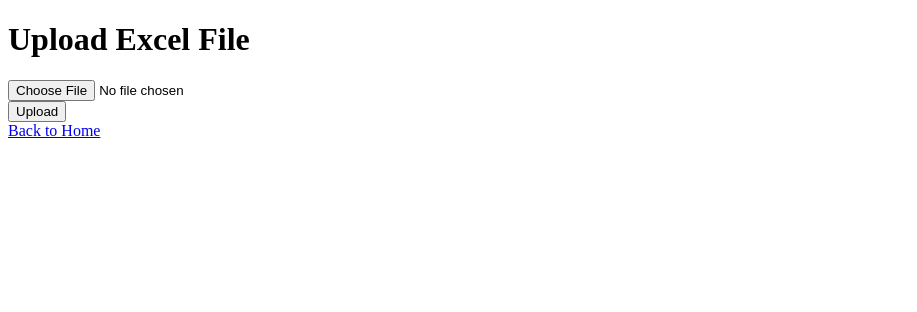
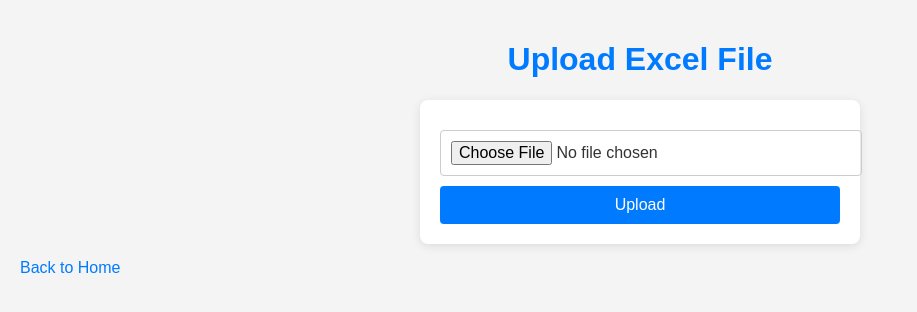
Before and after one commit to sinicoo/Course-Reccomendation-System-using-Pearson-and-Cosine-Similarity, a Flask app: page /admin/upload in a window 1280 px wide. Shown: the top 312 px of the page, without its empty margins (0-917 px from the left). Run offline with Flask 3, Linux system fonts and the light colour scheme; parts of the project's set-up code (start-up, migrations or seed data) failed here and were passed over; some libraries are stand-ins or nearby versions.

Commit message:
Update upload.html

```diff
--- a/templates/upload.html
+++ b/templates/upload.html
@@ -1,12 +1,67 @@
 <!DOCTYPE html>
 <html lang="en">
 <head>
+    <meta charset="UTF-8">
+    <meta name="viewport" content="width=device-width, initial-scale=1.0">
     <title>Upload Excel</title>
+    <style>
+        body {
+            font-family: Arial, sans-serif;
+            background-color: #f4f4f4;
+            margin: 0;
+            padding: 20px;
+            color: #333;
+        }
+        h1 {
+            text-align: center;
+            color: #007bff;
+        }
+        form {
+            max-width: 400px;
+            margin: 0 auto;
+            background: #fff;
+            padding: 20px;
+            border-radius: 8px;
+            box-shadow: 0 2px 10px rgba(0, 0, 0, 0.1);
+        }
+        input[type="file"] {
+            width: 100%;
+            padding: 10px;
+            margin: 10px 0;
+            border: 1px solid #ccc;
+            border-radius: 4px;
+            font-size: 16px;
+        }
+        button {
+            width: 100%;
+            padding: 10px;
+            background-color: #007bff;
+            color: white;
+            border: none;
+            border-radius: 4px;
+            cursor: pointer;
+            font-size: 16px;
+            transition: background-color 0.3s;
+        }
+        button:hover {
+            background-color: #0056b3;
+        }
+        a {
+            display: inline-block;
+            margin-top: 15px;
+            text-align: center;
+            color: #007bff;
+            text-decoration: none;
+        }
+        a:hover {
+            text-decoration: underline;
+        }
+    </style>
 </head>
 <body>
     <h1>Upload Excel File</h1>
     <form method="POST" enctype="multipart/form-data">
-        <input type="file" name="file" required><br>
+        <input type="file" name="file" required>
         <button type="submit">Upload</button>
     </form>
     <a href="/">Back to Home</a>
```
